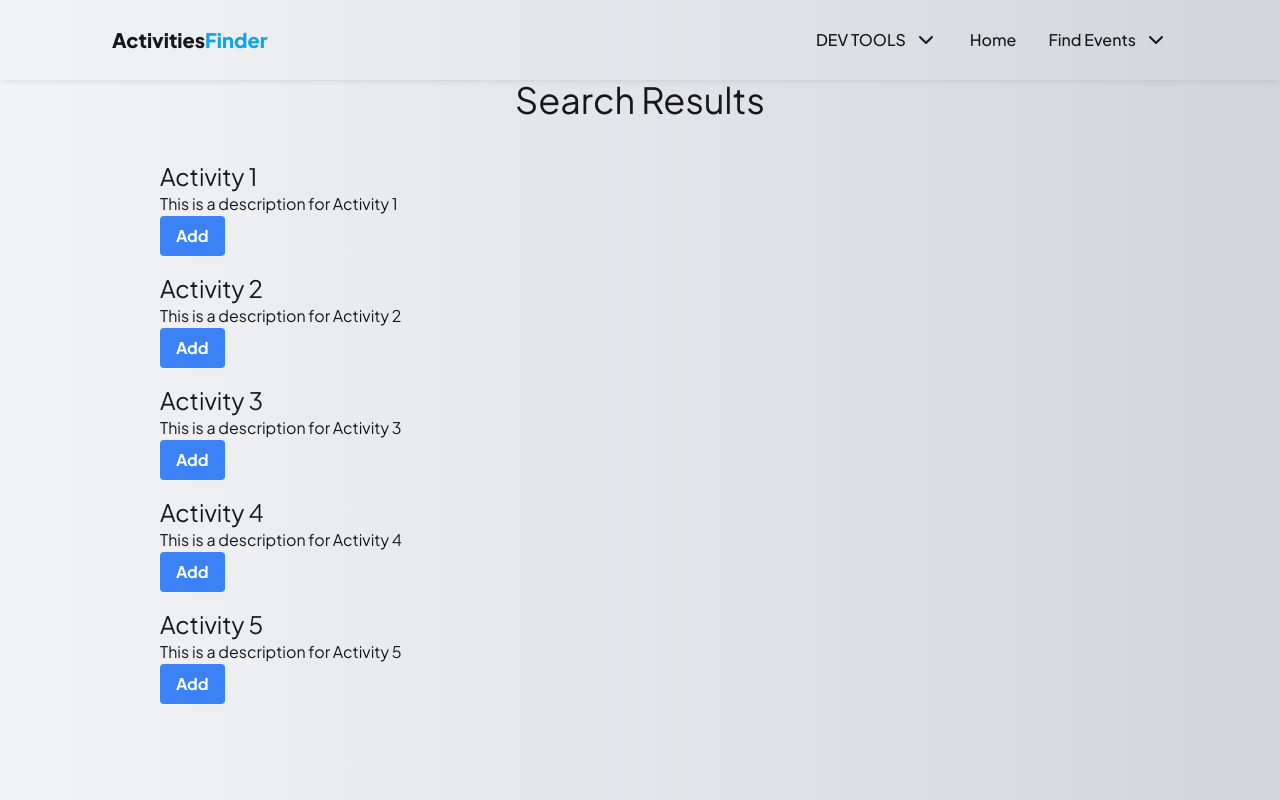
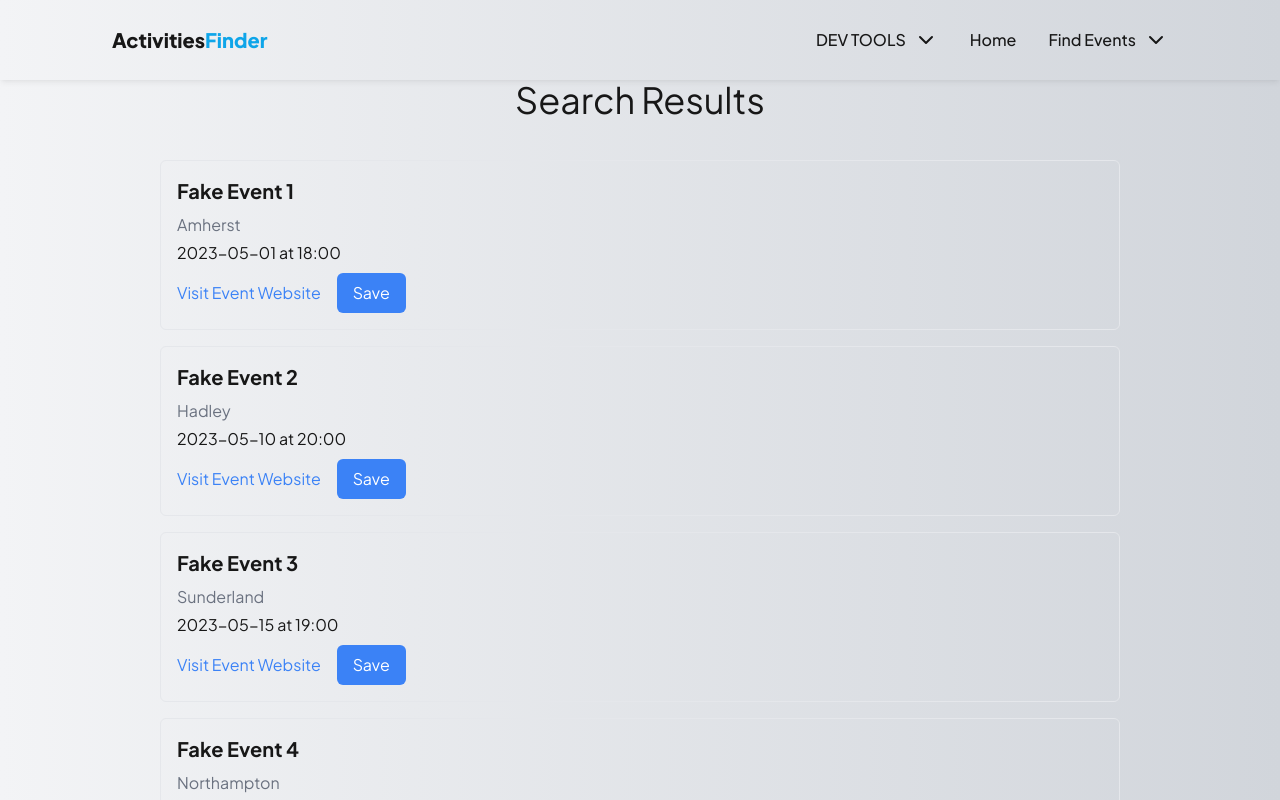
Before and after one commit to jackbisceglia/activitiesfinder-320, a Next.js app in the folder frontend/: page /results in a window 1280 px wide. Shown: the top 800 px of the page. Built offline with nearby package versions, Linux system fonts and the light colour scheme.

Commit message:
updateResults

```diff
--- a/frontend/src/components/EventCard.tsx
+++ b/frontend/src/components/EventCard.tsx
@@ -1,6 +1,4 @@
-import { Dispatch } from "react";
-import { EventActions } from "@/pages";
-import Link from "next/link";
+import React, { useState } from "react";
 
 export type GenericEvent = {
   id: string;
@@ -9,53 +7,40 @@ export type GenericEvent = {
   date: string;
   time: string;
   url: string;
+  saved?: boolean;
 };
 
 type EventCardProps = {
   event: GenericEvent;
-  eventSaved: boolean;
-  eventStateDispatch: Dispatch<EventActions>;
+  showSaveButton?: boolean;
+  onSave?: (event: GenericEvent) => void;
 };
 
-export const EventCard = ({
-  event,
-  eventSaved,
-  eventStateDispatch,
-}: EventCardProps) => {
-  const buttonTerm = eventSaved ? "Remove" : "Save";
+export function EventCard({ event, showSaveButton = false, onSave }: EventCardProps) {
+  const [isSaved, setIsSaved] = useState(event.saved || false);
 
-  // wrap dispatch with id context
-  const handleRemoveEvent = () =>
-    eventStateDispatch({
-      type: "REMOVE",
-      payload: {
-        id: event.id,
-      },
-    });
+  const handleSave = () => {
+    setIsSaved(true);
+    if (onSave) {
+      onSave(event);
+    }
+  };
 
   return (
-    <div
-      className="hover:border-gray-400/60 grid grid-cols-[auto_auto] place-items-start place-content-between px-6 py-4 bg-gray-50/90 border border-gray-300 transition-all duration-200 hover:shadow-md shadow-sm rounded-md text-gray-950 "
-      key={event.id}
-    >
-      <div className="flex flex-col w-max">
-        <Link
-          target="_blank"
-          href={event.url}
-          className="pr-4 text-xl font-black w-fit hover:underline underline-offset-2"
-        >
-          {event.title}
-        </Link>
-        <p>{event.location}</p>
-        <p>{event.date}</p>
-        <p>{event.time}</p>
-      </div>
-      <button
-        onClick={handleRemoveEvent}
-        className="px-4 py-[0.375rem] text-xs transition-all duration-100 bg-gray-400 rounded-md hover:bg-gray-500 text-white w-min h-min"
-      >
-        {buttonTerm}
-      </button>
+    <div className={`border border-gray-200 p-4 rounded-md ${isSaved ? "bg-green-100" : ""}`}>
+      <h2 className="text-xl font-bold mb-2">{event.title}</h2>
+      <p className="text-gray-500 mb-1">{event.location}</p>
+      <p className="mb-2">
+        {event.date} at {event.time}
+      </p>
+      <a href={event.url} className="text-blue-500" target="_blank" rel="noreferrer">
+        Visit Event Website
+      </a>
+      {showSaveButton && !isSaved && (
+        <button className="ml-4 bg-blue-500 text-white px-4 py-2 rounded-md" onClick={handleSave}>
+          Save
+        </button>
+      )}
     </div>
   );
-};
+}
--- a/frontend/src/components/Navbar.tsx
+++ b/frontend/src/components/Navbar.tsx
@@ -4,7 +4,7 @@ import { GenericEvent } from "./EventCard";
 import Link from "next/link";
 import React from "react";
 
-type PagePaths = "/" | "/search" | "/results";
+type PagePaths = "/" | "/preferences" | "/results";
 
 type PageLink = {
   title: string;
@@ -36,7 +36,7 @@ const addMockEvent = () => {
 
 const pages: Record<string, PageLink> = {
   home: { title: "Home", href: "/" },
-  search: { title: "New Preferences", href: "/search" },
+  search: { title: "New Preferences", href: "/preferences" },
   results: { title: "Default Preferences", href: "/results" },
 };
 
--- a/frontend/src/pages/preferences.tsx
+++ b/frontend/src/pages/preferences.tsx
@@ -4,19 +4,56 @@ export default function Preferences() {
   return (
     <div className="text-center">
       <h1 className="text-4xl mb-10">Choose Preferences</h1>
-      <div className="flex flex-col items-center gap-2">
-        <label>
-          <input type="checkbox" />
-          <span className="ml-2">Indoor</span>
-        </label>
-        <label>
-          <input type="checkbox" />
-          <span className="ml-2">Outdoor</span>
-        </label>
+      <div className="grid grid-cols-1 md:grid-cols-3 gap-8">
+        <div className="flex flex-col items-center p-4 border-2 border-blue-500 rounded-md">
+          <h2 className="text-2xl mb-4">Area</h2>
+          <label className="inline-flex items-center mb-2">
+            <input type="radio" name="area" value="indoor" className="text-blue-500" />
+            <span className="ml-2">Indoor</span>
+          </label>
+          <label className="inline-flex items-center">
+            <input type="radio" name="area" value="outdoor" className="text-blue-500" />
+            <span className="ml-2">Outdoor</span>
+          </label>
+        </div>
+        <div className="flex flex-col items-center p-4 border-2 border-blue-500 rounded-md">
+          <h2 className="text-2xl mb-4">Type</h2>
+          <label className="inline-flex items-center mb-2">
+            <input type="radio" name="type" value="music" className="text-blue-500" />
+            <span className="ml-2">Music</span>
+          </label>
+          <label className="inline-flex items-center mb-2">
+            <input type="radio" name="type" value="education" className="text-blue-500" />
+            <span className="ml-2">Education</span>
+          </label>
+          <label className="inline-flex items-center">
+            <input type="radio" name="type" value="sports" className="text-blue-500" />
+            <span className="ml-2">Sports</span>
+          </label>
+        </div>
+        <div className="flex flex-col items-center p-4 border-2 border-blue-500 rounded-md">
+          <h2 className="text-2xl mb-4">Location</h2>
+          <label className="inline-flex items-center mb-2">
+            <input type="radio" name="location" value="Amherst" className="text-blue-500" />
+            <span className="ml-2">Amherst</span>
+          </label>
+          <label className="inline-flex items-center mb-2">
+            <input type="radio" name="location" value="Hadley" className="text-blue-500" />
+            <span className="ml-2">Hadley</span>
+          </label>
+          <label className="inline-flex items-center mb-2">
+            <input type="radio" name="location" value="Sunderland" className="text-blue-500" />
+            <span className="ml-2">Sunderland</span>
+          </label>
+          <label className="inline-flex items-center">
+            <input type="radio" name="location" value="Northampton" className="text-blue-500" />
+            <span className="ml-2">Northampton</span>
+          </label>
+        </div>
       </div>
-      <Link href="/results" className="px-4 py-2 bg-blue-500 text-white font-bold text-center rounded mt-10">
+      <Link href="/results" className="inline-block px-6 py-3 mt-10 font-medium transition-colors duration-300 rounded-md shadow-md text-white bg-blue-500 hover:bg-blue-600">
           Show Search Results
-      </Link>
+        </Link>
     </div>
   );
 }
--- a/frontend/src/pages/results.tsx
+++ b/frontend/src/pages/results.tsx
@@ -1,32 +1,62 @@
-export default function Results() {
-    // A sample list of search results
-    const searchResults = [
-      { title: "Activity 1", description: "This is a description for Activity 1" },
-      { title: "Activity 2", description: "This is a description for Activity 2" },
-      { title: "Activity 3", description: "This is a description for Activity 3" },
-      { title: "Activity 4", description: "This is a description for Activity 4" },
-      { title: "Activity 5", description: "This is a description for Activity 5" },
+import React, { useCallback } from "react";
+import { EventCard, GenericEvent } from "../components/EventCard";
+
+// Fake search results
+const fakeSearchResults: GenericEvent[] = [
+  {
+    id: "1",
+    title: "Fake Event 1",
+    location: "Amherst",
+    date: "2023-05-01",
+    time: "18:00",
+    url: "https://example.com/event1",
+  },
+  {
+    id: "2",
+    title: "Fake Event 2",
+    location: "Hadley",
+    date: "2023-05-10",
+    time: "20:00",
+    url: "https://example.com/event2",
+  },
+  {
+    id: "3",
+    title: "Fake Event 3",
+    location: "Sunderland",
+    date: "2023-05-15",
+    time: "19:00",
+    url: "https://example.com/event3",
+  },
+  {
+    id: "4",
+    title: "Fake Event 4",
+    location: "Northampton",
+    date: "2023-05-20",
+    time: "21:00",
+    url: "https://example.com/event4",
+  },
+  {
+    id: "5",
+    title: "Fake Event 5",
+    location: "Amherst",
+    date: "2023-05-25",
+    time: "17:00",
+    url: "https://example.com/event5",
+  },
 ];
 
-    const handleAddClick = (eventTitle: string) => {
-      console.log(`Adding ${eventTitle}`);
-      // Add functionality to handle adding events here
-    };
+export default function Results() {
+  const handleSaveEvent = useCallback((event: GenericEvent) => {
+    console.log("Event saved:", event);
+  }, []);
 
   return (
     <div className="text-center">
       <h1 className="text-4xl mb-10">Search Results</h1>
       <ul className="space-y-4">
-          {searchResults.map((result, index) => (
-            <li key={index} className="text-left">
-              <h2 className="text-2xl">{result.title}</h2>
-              <p>{result.description}</p>
-              <button
-                className="px-4 py-2 bg-blue-500 text-white font-bold rounded"
-                onClick={() => handleAddClick(result.title)}
-              >
-                Add
-              </button>
+        {fakeSearchResults.map((result) => (
+          <li key={result.id} className="text-left">
+            <EventCard event={result} showSaveButton onSave={handleSaveEvent} />
           </li>
         ))}
       </ul>
```
Lines whose indentation alone changed are shown as unchanged.
